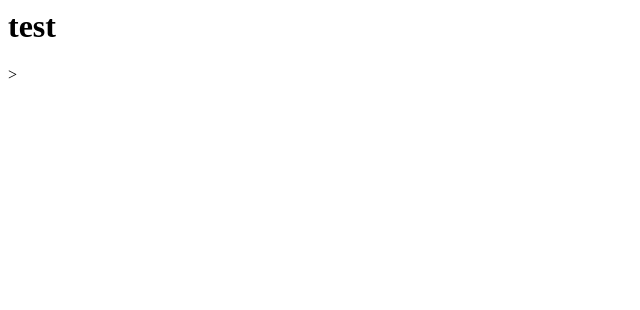
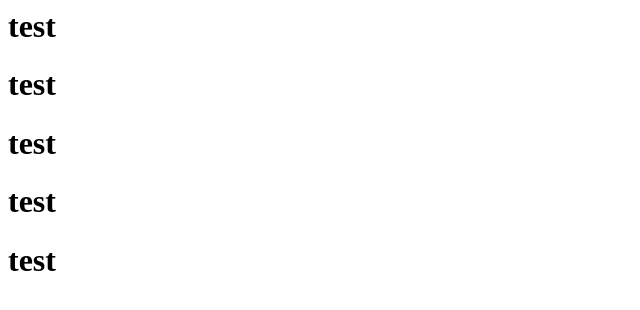
Before and after one commit to Miguelacosta90/gitTest, a plain HTML site: page index.html in a window 1280 px wide. Shown: the whole page, without its empty margins (0-640 px from the left). Drawn offline with Linux system fonts and the light colour scheme.

Commit message:
testing added

```diff
--- a/index.html
+++ b/index.html
@@ -7,6 +7,10 @@
 	<body>
 
 		<h1>test </h1>
+		<h1>test </h1>
+		<h1>test </h1>
+		<h1>test </h1>
+		<h1>test </h1>
 
 	</body>
-</html>>
+</html>
```
